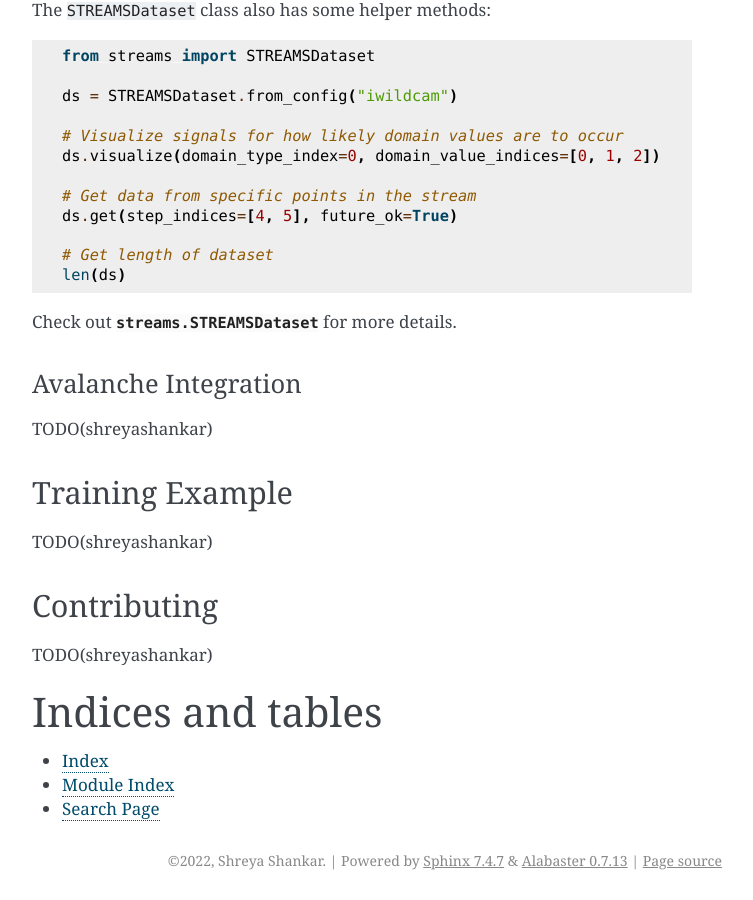
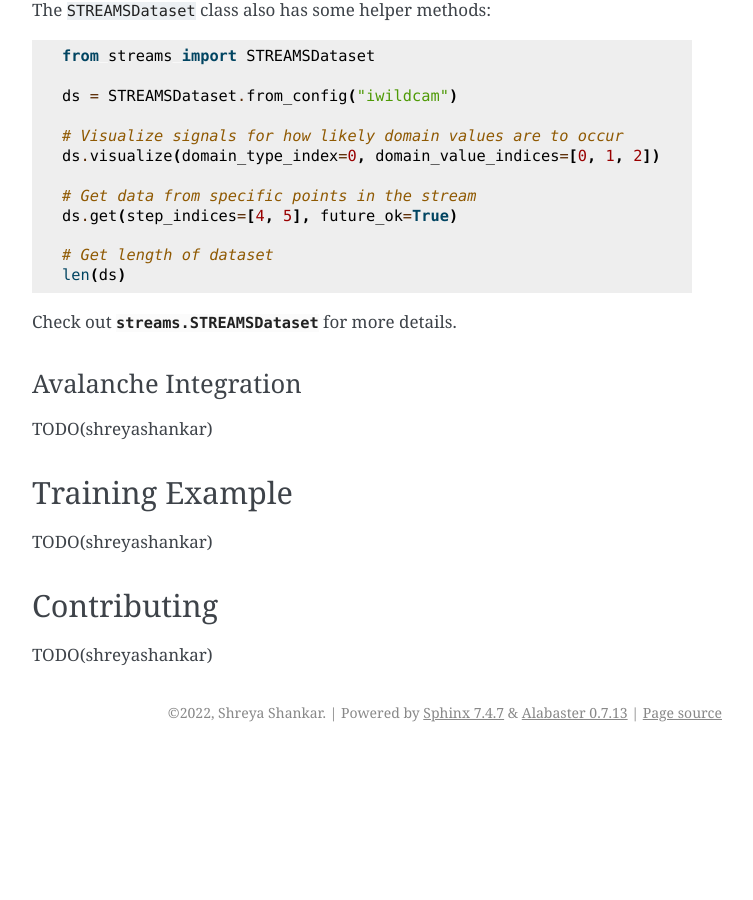
Before and after one commit to shreyashankar/streams, a Sphinx documentation site: the page built from docs/source/index.rst, in a window 1280 px wide and 900 px high, scrolled down 2682 px. Shown: the whole window, without its empty margins (388-1141 px from the left). Built offline with Sphinx 7.4.7, drawn with Linux system fonts in a browser that asks for light colours; after the commit the page ends 3434 px from its top, so only the background shows below that.

```diff
--- a/docs/source/index.rst
+++ b/docs/source/index.rst
@@ -140,12 +140,3 @@
 .. toctree::
    :maxdepth: 2
    :caption: Contents:
-
-
-
-Indices and tables
-==================
-
-* :ref:`genindex`
-* :ref:`modindex`
-* :ref:`search`
```
Also changed, not shown: README.md (+1 -0 lines), docs/requirements.txt (added).
